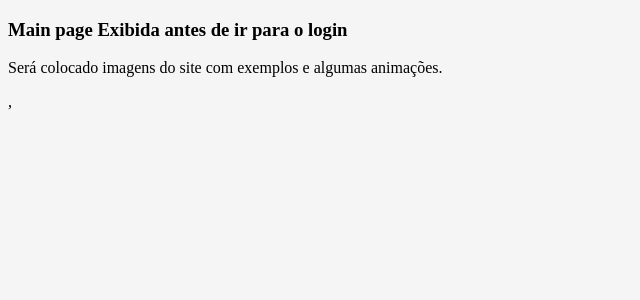
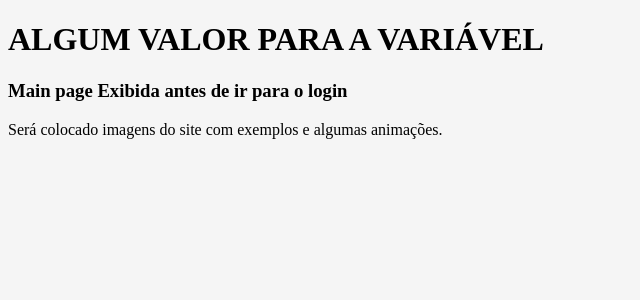
Before and after one commit to ppcamp/react-remember-it-frontend, a React (Create React App) app: page / in a window 1280 px wide. Shown: the top 300 px of the page, without its empty margins (0-640 px from the left). Built offline with nearby package versions, Linux system fonts and the light colour scheme.

Commit message:
update: added a simple slice to the store

```diff
--- a/src/app/App.js
+++ b/src/app/App.js
@@ -2,9 +2,9 @@ import { Page404 } from "pages/NotFound";
 import { CardCreate } from "pages/cards/Create";
 import { CardEdit } from "pages/cards/Edit";
 
-import { Dashboard } from "components/cards/dashboard/index";
-import { Deck } from "components/cards/deck/index";
-import { DefaultPage } from "components/default/index";
+import { Dashboard } from "components/dashboard/index";
+import { Deck } from "components/deck/index";
+import { DefaultPage } from "pages/Default";
 import { Login } from "pages/Login";
 import React from "react";
 import { BrowserRouter as Router, Route, Switch } from "react-router-dom";
--- a/src/index.js
+++ b/src/index.js
@@ -2,12 +2,14 @@ import React from "react";
 import ReactDOM from "react-dom";
 import { App } from "app/App";
 import "index.css";
+import { store } from "store/index";
+import { Provider } from "react-redux";
 // import reportWebVitals from './reportWebVitals';
 
 ReactDOM.render(
-  <React.StrictMode>
-    <App />,
-  </React.StrictMode>,
+  <Provider store={store}>
+    <App />
+  </Provider>,
   document.getElementById("root")
 );
 
--- a/src/components/default/index.js
+++ b/src/pages/Default.js
@@ -1,8 +1,15 @@
-import React from "react";
+import React, { useEffect } from "react";
+import { useSelector } from "react-redux";
 
 export const DefaultPage = (props) => {
+  const test = useSelector((state) => state.card.test);
+  useEffect(() => {
+    console.log(test);
+  }, [test]);
+
   return (
     <main>
+      <h1>{test}</h1>
       <h3>
         Main page <strong>Exibida antes de ir para o login</strong>
       </h3>
--- /dev/null
+++ b/src/store/index.js
@@ -0,0 +1,6 @@
+import cardSlice from "./slices/card";
+import { configureStore } from "@reduxjs/toolkit";
+
+export const store = configureStore({
+  reducer: { card: cardSlice.reducer },
+});
--- /dev/null
+++ b/src/store/slices/card.js
@@ -0,0 +1,18 @@
+import { createSlice } from "@reduxjs/toolkit";
+
+const initialState = {
+  test: "ALGUM VALOR PARA A VARIÁVEL",
+};
+
+const cardSlice = createSlice({
+  name: "card",
+  initialState,
+  reducers: {
+    updateFront(state, action) {},
+    updateBack(state, action) {},
+  },
+});
+
+export default cardSlice;
+
+export const cardActions = cardSlice.actions;
```
Also changed, not shown: package.json (+5 -4 lines), src/components/dashboard/index.js (renamed from src/components/cards/dashboard/index.js), src/components/deck/index.js (renamed from src/components/cards/deck/index.js), 2 other files (tests, documents, lock files or other folders).
